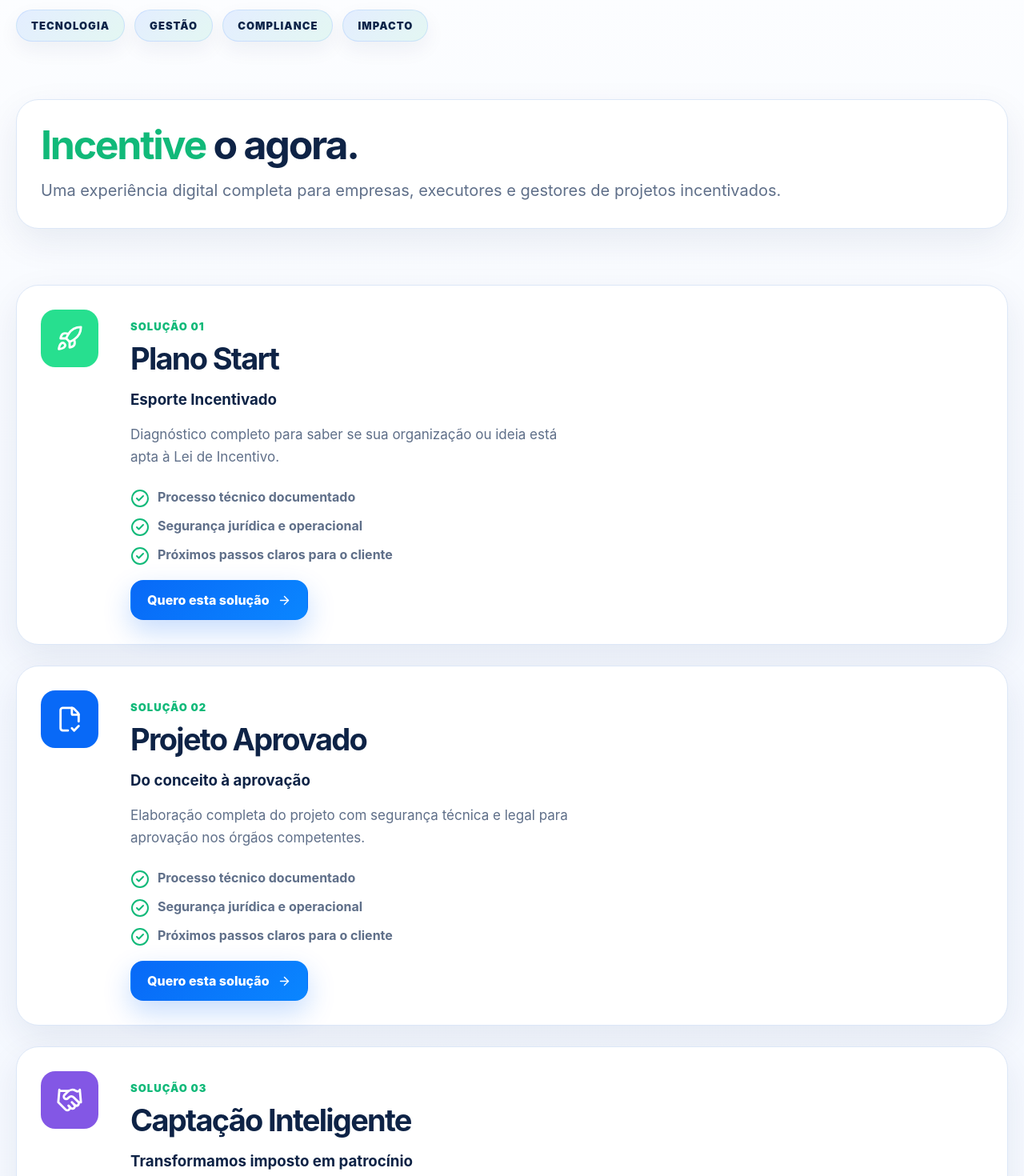
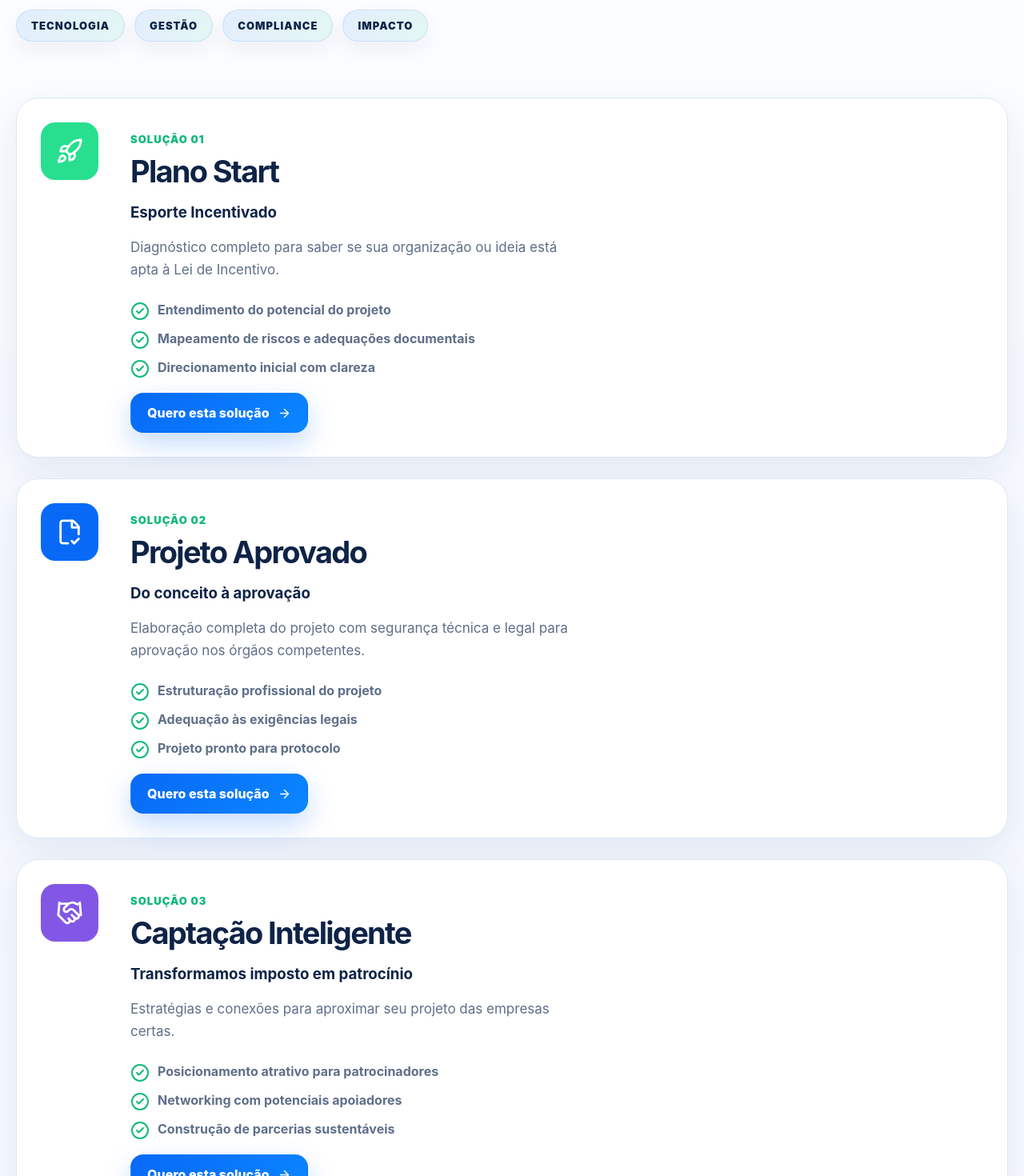
Before and after one commit to Brunoleoguilherme/incentivou-site, a Next.js app: page /solucoes in a window 1280 px wide. Shown: the part 400-1870 px from the top of the page at 80% size. Built offline with nearby package versions, Linux system fonts and the light colour scheme.

Commit message:
Atualiza textos dos planos

```diff
--- a/app/solucoes/page.js
+++ b/app/solucoes/page.js
@@ -74,20 +74,100 @@ export default function Solucoes() {
                   </p>
 
                   <ul className="clean">
+  {(title === 'Plano Start') && (
+    <>
       <li>
         <CheckCircle2 color="var(--green-2)" />
-                      Processo técnico documentado
+        Entendimento do potencial do projeto
       </li>
 
       <li>
         <CheckCircle2 color="var(--green-2)" />
-                      Segurança jurídica e operacional
+        Mapeamento de riscos e adequações documentais
       </li>
 
       <li>
         <CheckCircle2 color="var(--green-2)" />
-                      Próximos passos claros para o cliente
+        Direcionamento inicial com clareza
       </li>
+    </>
+  )}
+
+  {(title === 'Projeto Aprovado') && (
+    <>
+      <li>
+        <CheckCircle2 color="var(--green-2)" />
+        Estruturação profissional do projeto
+      </li>
+
+      <li>
+        <CheckCircle2 color="var(--green-2)" />
+        Adequação às exigências legais
+      </li>
+
+      <li>
+        <CheckCircle2 color="var(--green-2)" />
+        Projeto pronto para protocolo
+      </li>
+    </>
+  )}
+
+  {(title === 'Captação Inteligente') && (
+    <>
+      <li>
+        <CheckCircle2 color="var(--green-2)" />
+        Posicionamento atrativo para patrocinadores
+      </li>
+
+      <li>
+        <CheckCircle2 color="var(--green-2)" />
+        Networking com potenciais apoiadores
+      </li>
+
+      <li>
+        <CheckCircle2 color="var(--green-2)" />
+        Construção de parcerias sustentáveis
+      </li>
+    </>
+  )}
+
+  {(title === 'Execução Segura') && (
+    <>
+      <li>
+        <CheckCircle2 color="var(--green-2)" />
+        Acompanhamento técnico especializado
+      </li>
+
+      <li>
+        <CheckCircle2 color="var(--green-2)" />
+        Controle operacional e documental
+      </li>
+
+      <li>
+        <CheckCircle2 color="var(--green-2)" />
+        Segurança durante toda execução
+      </li>
+    </>
+  )}
+
+  {(title === 'Esporte 360') && (
+    <>
+      <li>
+        <CheckCircle2 color="var(--green-2)" />
+        Solução completa em um só lugar
+      </li>
+
+      <li>
+        <CheckCircle2 color="var(--green-2)" />
+        Planejamento, captação e execução integrados
+      </li>
+
+      <li>
+        <CheckCircle2 color="var(--green-2)" />
+        Eficiência em todo o ciclo do projeto
+      </li>
+    </>
+  )}
 </ul>
 
                   <Link
--- a/components/SiteChrome.js
+++ b/components/SiteChrome.js
@@ -247,26 +247,7 @@ export function PageHero({ eyebrow, title, text, children, hideCard = false }) {
         {children ? (
           children
         ) : !hideCard ? (
-          <div className="panel">
-            <h2>
-              <strong>Incentive</strong> o agora.
-            </h2>
-
-            <p
-              className="subtitle"
-              style={{
-                margin: 0,
-                textAlign: 'left',
-                maxWidth: '100%',
-                width: '100%',
-                whiteSpace: 'nowrap',
-                fontSize: '20px',
-              }}
-            >
-              Uma experiência digital completa para empresas, executores e
-              gestores de projetos incentivados.
-            </p>
-          </div>
+          <div />
         ) : null}
       </div>
     </section>
```
Lines whose indentation alone changed are shown as unchanged.
